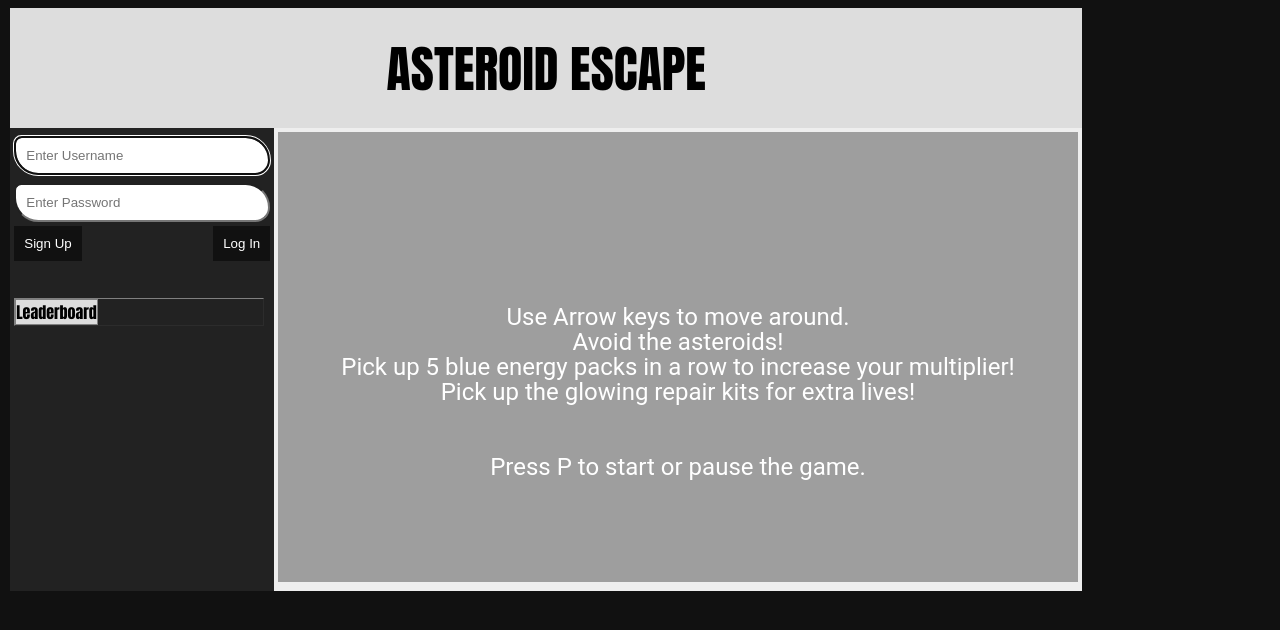
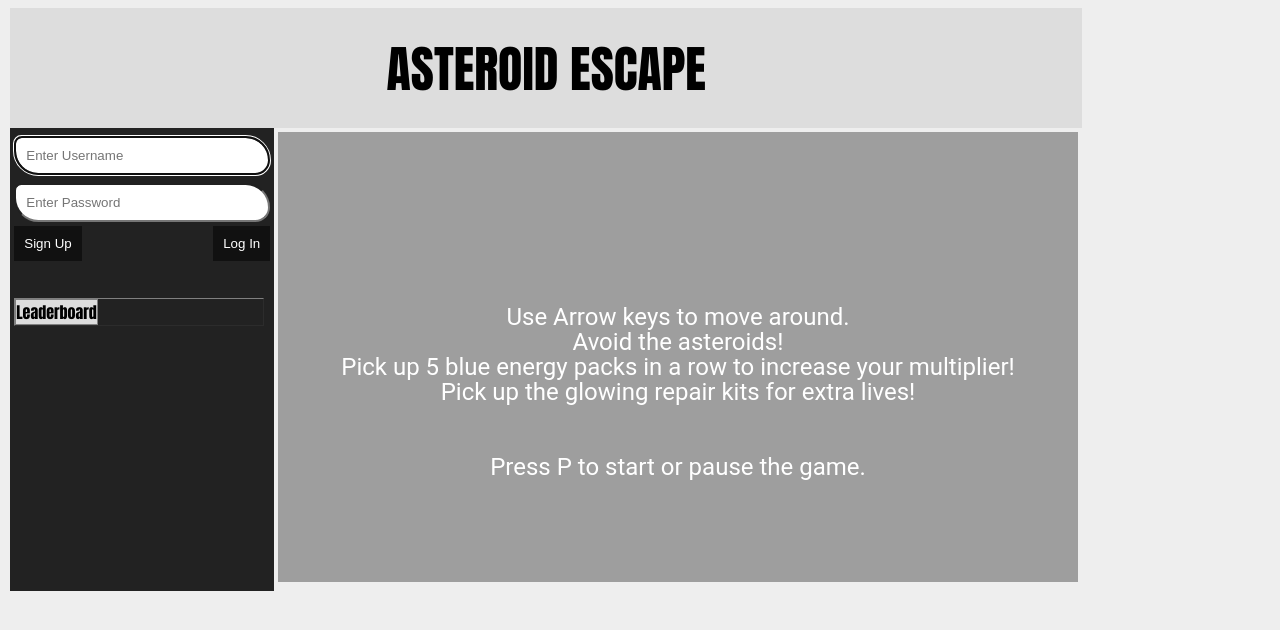
Before and after one commit to jackylau-nyc/Asteroid-Escape, a PHP site: page / in a window 1280 px wide. Shown: the top 630 px of the page. Run offline with PHP 8.4, Linux system fonts and the light colour scheme; data that the repository does not hold is empty.

```diff
--- a/style.css
+++ b/style.css
@@ -2,8 +2,8 @@
 
 html, body {
     width: 99%;
-    color:#eee;
-    background-color: #111;
+    color:#111;
+    background-color: #eee;
     font-family: impact;
 }
 
```
